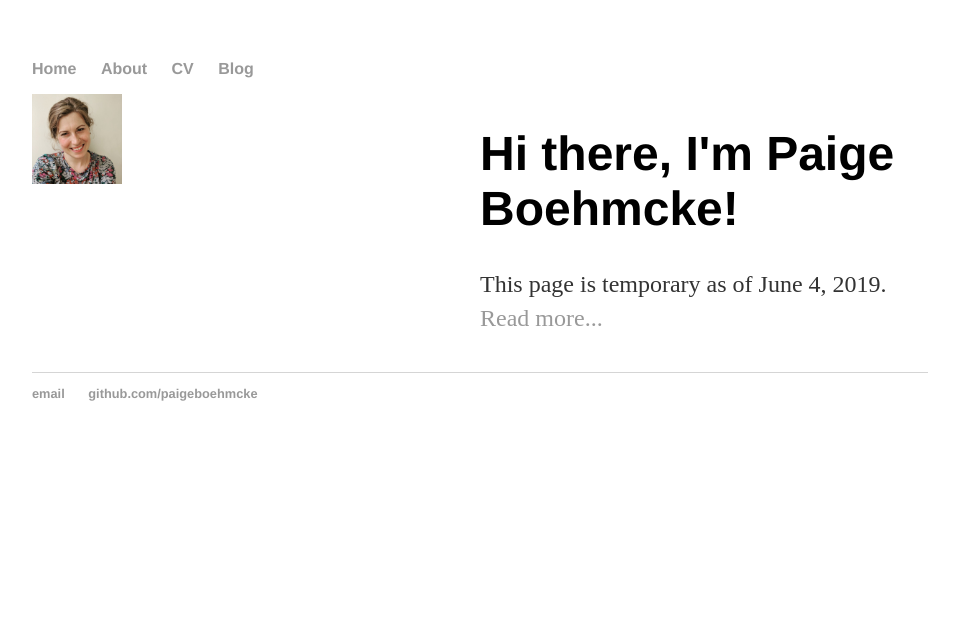
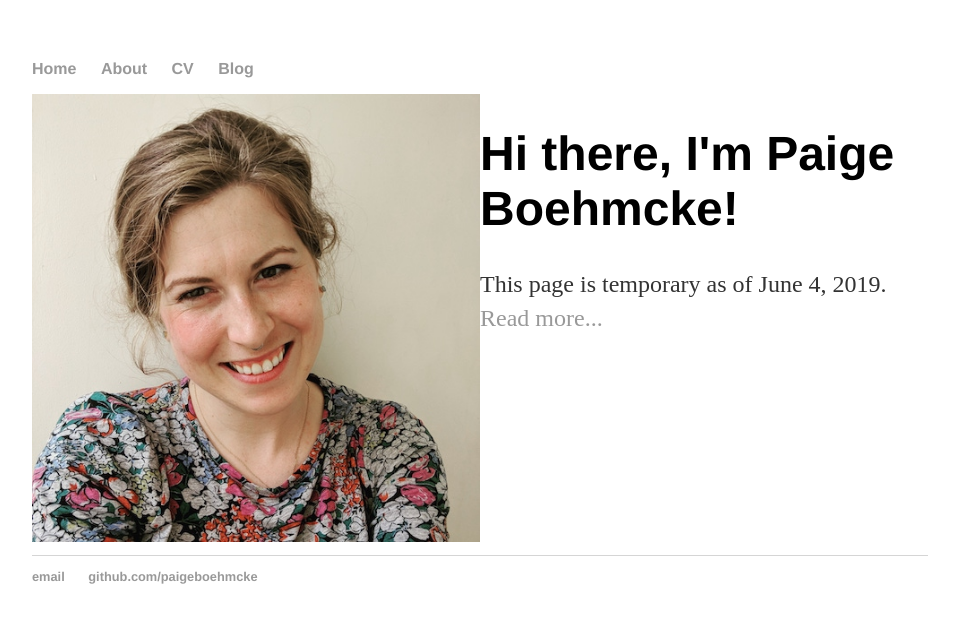
Before and after one commit to paigeboehmcke/paigeboehmcke.github.io, a Jekyll site: the page built from index.html, in a window 1280 px wide. Shown: the top 623 px of the page, without its empty margins (160-1119 px from the left). Built offline with Jekyll 4.4.1, drawn with Linux system fonts in a browser that asks for light colours.

Commit message:
Update index.html

```diff
--- a/index.html
+++ b/index.html
@@ -3,7 +3,7 @@
 title: Paige Boehmcke
 ---
 <div class="blurb">
-	<img src="/images/headshot.jpg" alt="paige headshot" style="float: left; display: inline; width: 20%; margin-right: 2em;">
+	<img src="/images/headshot.jpg" alt="paige headshot" style="float: left; display: inline; width: 100%; margin-right: 2em;">
 </div>
 <div class="blurb">
 	<h1>Hi there, I'm Paige Boehmcke!</h1>
```
